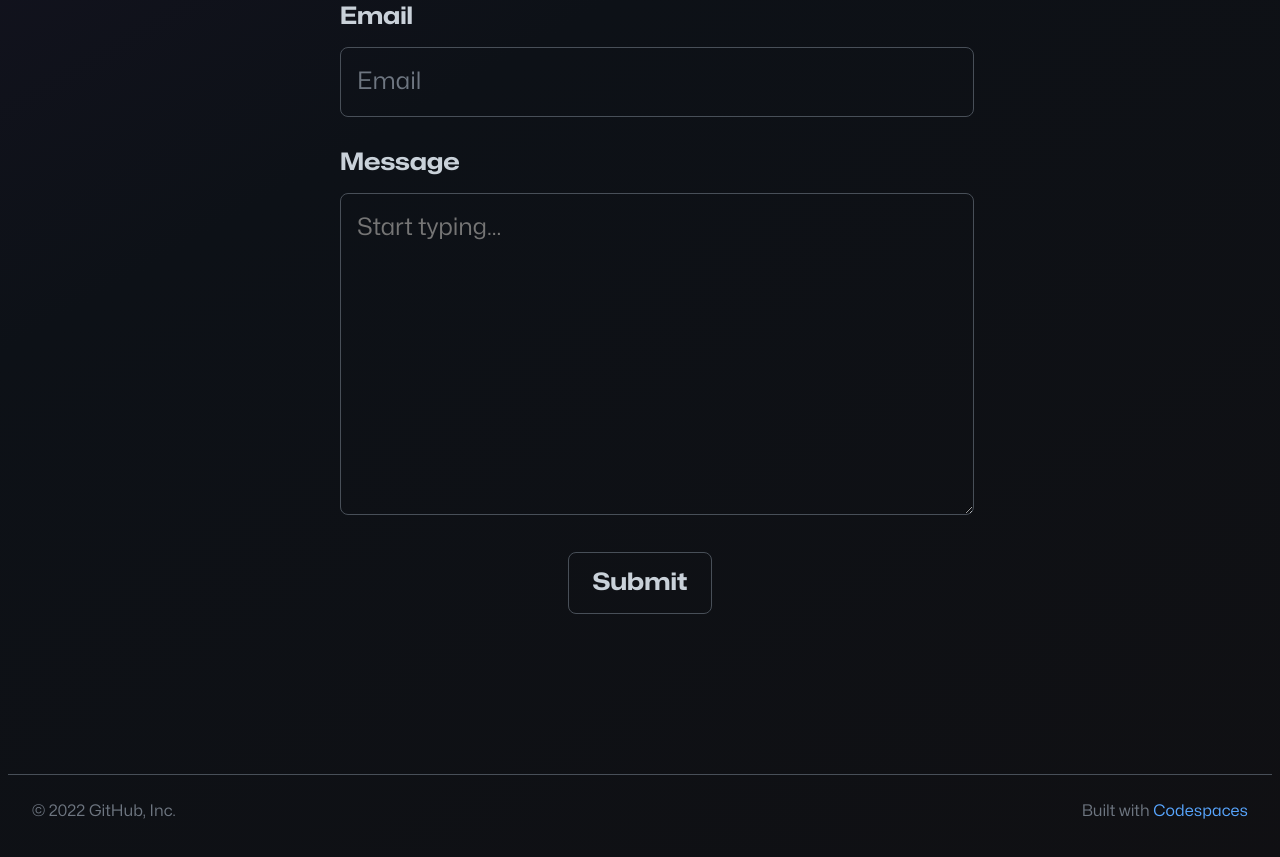
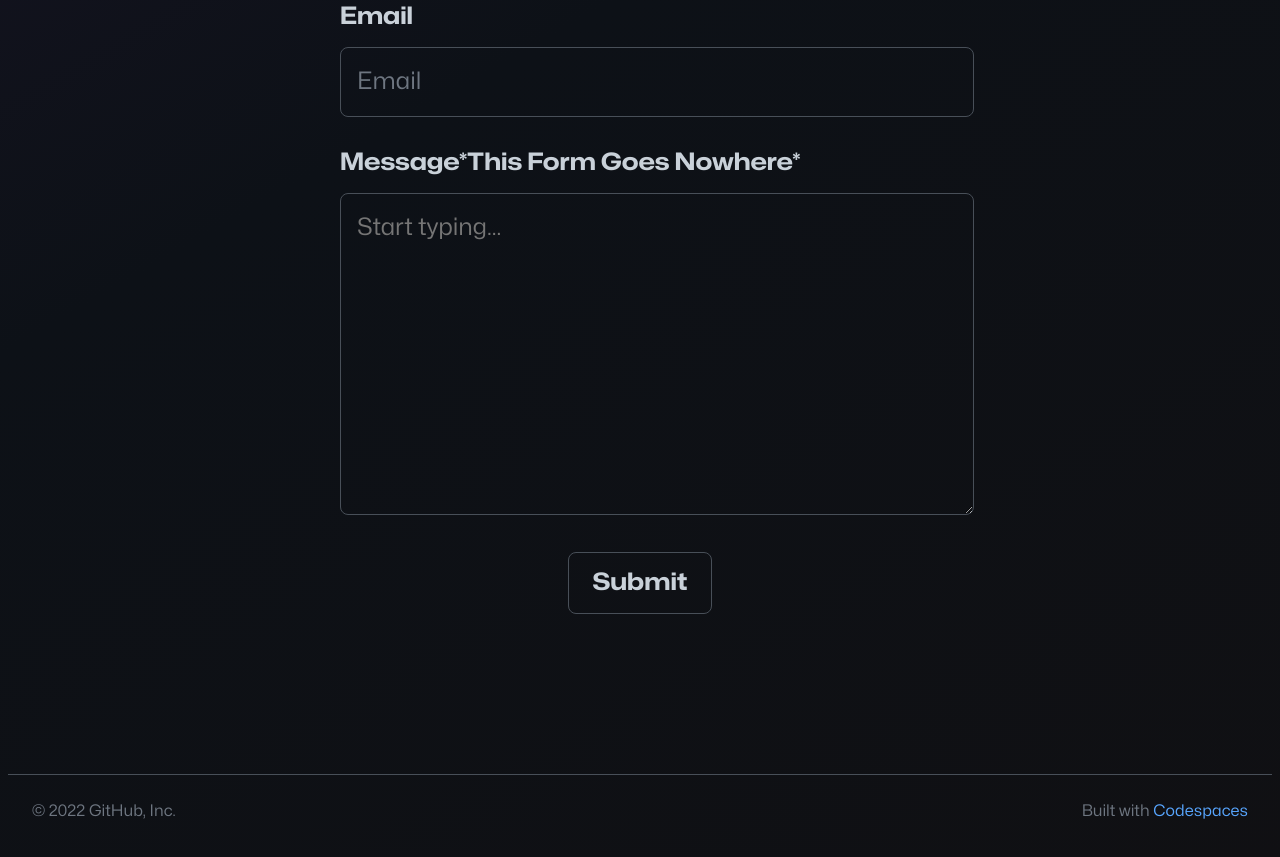
Before and after one commit to mikespinks0401/codespaces-actions-playground, a plain HTML site: page src/index.html in a window 1280 px wide. Shown: the part 4764-5621 px from the top of the page. Drawn offline with Linux system fonts and the light colour scheme.

Commit message:
form update

```diff
--- a/src/index.html
+++ b/src/index.html
@@ -202,7 +202,7 @@
           <input class="input" type="email" id="email" placeholder="Email" />
         </div>
         <div class="mb-2">
-          <label class="mb-1" for="message">Message</label>
+          <label class="mb-1" for="message">Message*This Form Goes Nowhere*</label>
           <textarea
             class="input"
             name="message"
```
